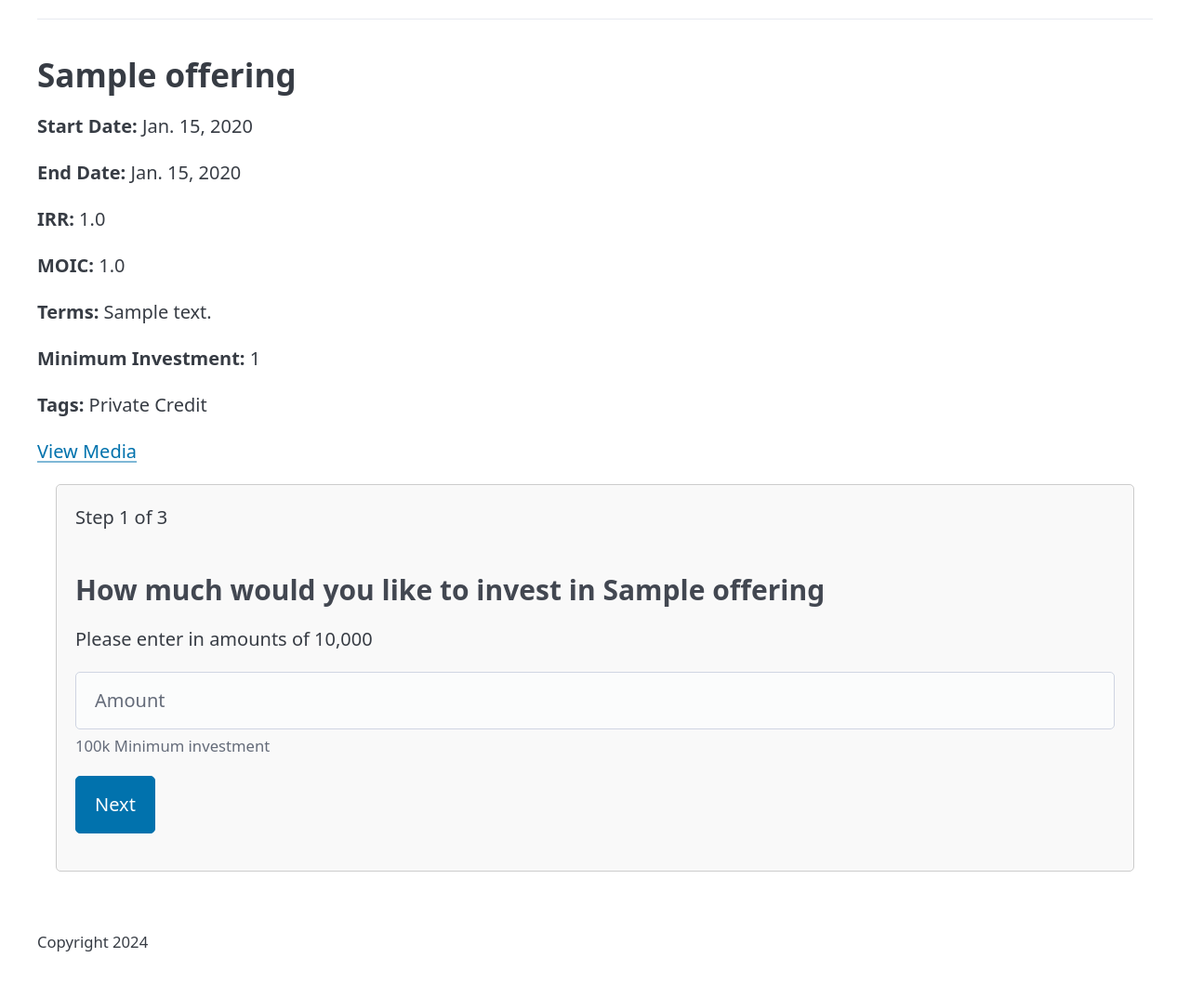
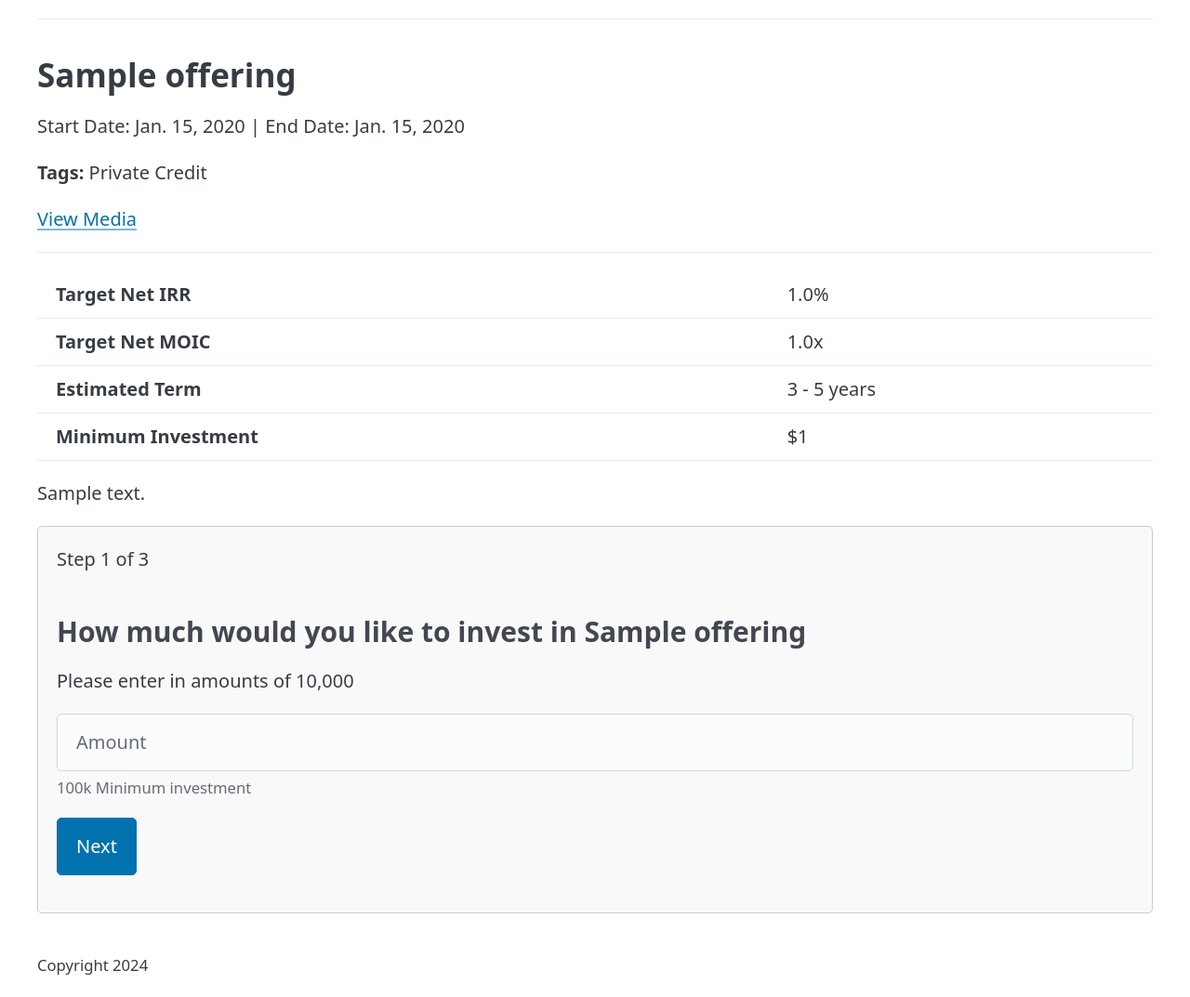
Before and after one commit to Edinunzio/ten_east, a Django app: a page that uses portal/templates/offerings/offerings_detail.html in a window 1280 px wide. Shown: the part 180-1253 px from the top of the page at 93% size. Before the commit the page ends 1204 px from the top, so only its background shows below. Run offline with Django 5.2, Linux system fonts and the light colour scheme; a user stored in the database is signed in; data comes from the database, SQL or seed files in the repository; tables that the repository leaves empty hold one stand-in row (values such as "Sample post"); parts of the project's set-up code (start-up, migrations or seed data) failed here and were passed over.

Commit message:
updating README, editing card appearance, restructuring offering detail html.

```diff
--- a/portal/static/css/styles.css
+++ b/portal/static/css/styles.css
@@ -1,7 +1,6 @@
 .card {
     border: 1px solid #ccc;
     padding: 20px;
-    margin: 20px;
     border-radius: 5px;
     background-color: #f9f9f9;
   }
@@ -17,7 +16,6 @@
   }
 
   .tag{
-
     border: 2px solid #0F2D70;
     border-radius: 5px;
     padding: 10px
--- a/portal/templates/offerings/offerings_detail.html
+++ b/portal/templates/offerings/offerings_detail.html
@@ -2,14 +2,42 @@
 
 {% block content %}
   <h2>{{ offering.title }}</h2>
-  <p><strong>Start Date:</strong> {{ offering.start_date }}</p>
-  <p><strong>End Date:</strong> {{ offering.end_date }}</p>
-  <p><strong>IRR:</strong> {{ offering.irr }}</p>
-  <p><strong>MOIC:</strong> {{ offering.moic }}</p>
-  <p><strong>Terms:</strong> {{ offering.summary }}</p>
-  <p><strong>Minimum Investment:</strong> {{ offering.minimum }}</p>
-  <p><strong>Tags:</strong> {{ offering.tags.all|join:", " }}</p>
-  <p><a href="{{ offering.media_url }}">View Media</a></p>
+  <section>
+    <p>Start Date: {{ offering.start_date }} | End Date: {{ offering.end_date }}</p>
+  </section>
+  <section>
+    <p><strong>Tags:</strong> {{ offering.tags.all|join:", " }}</p>
+    <p><a href="{{ offering.media_url }}">View Media</a></p>
+  </section>
+  <hr>
+  <section>
+    <table>
+        <tbody>
+          <tr>
+              <td><strong>Target Net IRR</strong></td>
+              <td>{{ offering.irr }}%</td>
+          </tr>
+          <tr>
+              <td><strong>Target Net MOIC</strong></td>
+              <td>{{ offering.moic }}x</td>
+          </tr>
+          <tr>
+              <td><strong>Estimated Term</strong></td>
+              <td>3 - 5 years</td>
+          </tr>
+          <tr>
+              <td><strong>Minimum Investment</strong></td>
+              <td>${{ offering.minimum }}</td>
+          </tr>
+        </tbody>
+    </table>
+  </section>
+  <section>
+    <p>{{ offering.summary }}</p>
+  </section>
+
+
+
 
   {% include 'allocations.html' %}
 {% endblock %}
```
Also changed, not shown: README.md.
